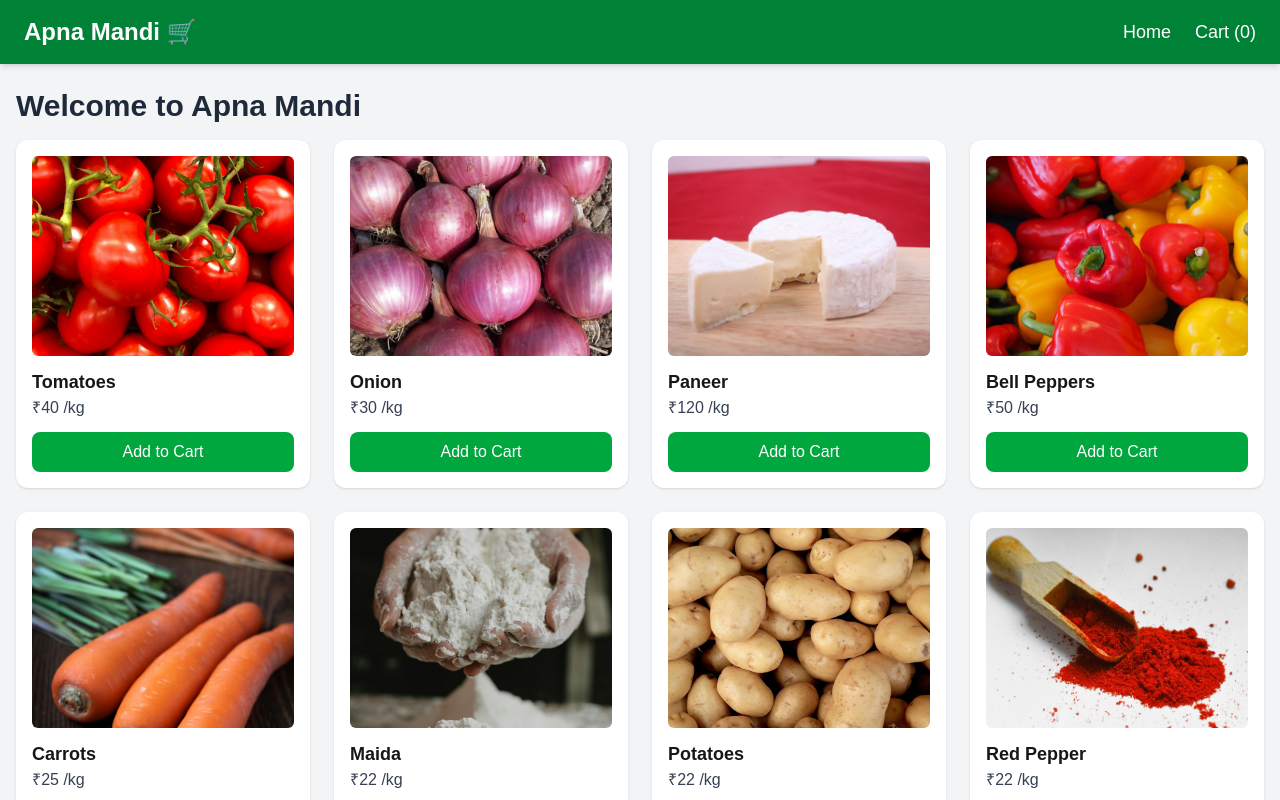
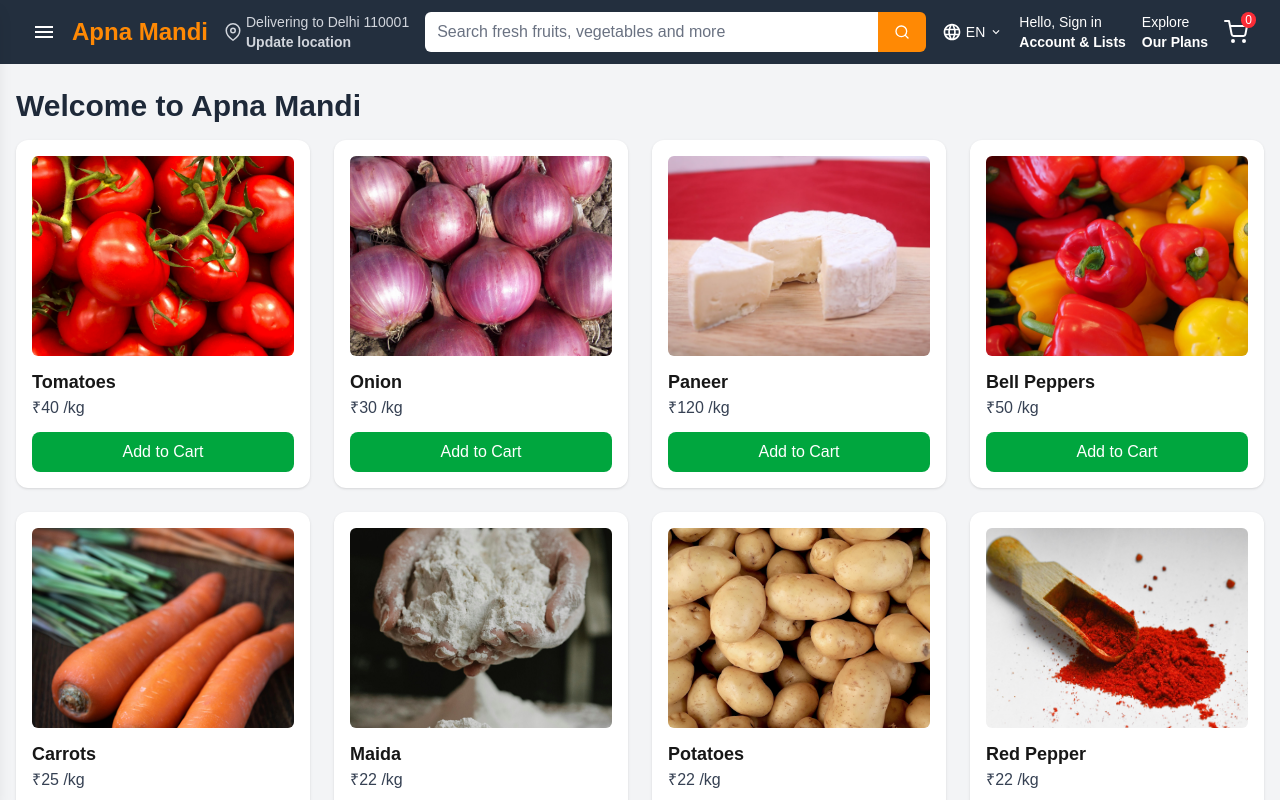
Before and after one commit to Deepansh005/apna-mandi, a Next.js app: page /dashboard in a window 1280 px wide. Shown: the top 800 px of the page. Built offline with nearby package versions, Linux system fonts and the light colour scheme.

Commit message:
updated nav-bar

```diff
--- a/app/dashboard/page.tsx
+++ b/app/dashboard/page.tsx
@@ -2,7 +2,8 @@
 
 import React, { useState } from 'react';
 import Image from 'next/image';
-import Link from 'next/link';
+import { FiMapPin, FiSearch, FiShoppingCart, FiUser, FiX } from 'react-icons/fi';
+import { MdLanguage, MdMenu, MdKeyboardArrowDown, MdKeyboardArrowUp } from 'react-icons/md';
 
 interface Product {
   id: number;
@@ -12,105 +13,178 @@ interface Product {
 }
 
 const products: Product[] = [
-  {
-    id: 1,
-    name: 'Tomatoes',
-    price: 40,
-    image:'/pexels-julia-nagy-568948-1327838.jpg',
-  },
-  {
-    id: 2,
-    name: 'Onion',
-    price: 30,
-    image:
-      '/onion-1430062_1280.jpg',
-  },
-  {
-    id: 3,
-    name: 'Paneer',
-    price: 120,
-    image:
-      'cheese-630511_1280.jpg',
-  },
-  {
-    id: 4,
-    name: 'Bell Peppers',
-    price: 50,
-    image:
-      'bell-peppers-499068_1280.jpg',
-  },
-  {
-    id: 5,
-    name: 'Carrots',
-    price: 25,
-    image:
-      'pexels-chokniti-khongchum-1197604-2280550.jpg',
-  },
-  {
-    id: 6,
-    name: 'Maida',
-    price: 22,
-    image:
-      'pexels-klaus-nielsen-6287581.jpg',
-  },
-  {
-    id: 7,
-    name: 'Potatoes',
-    price: 22,
-    image:
-      'pexels-victorino-2286776.jpg',
-  },
-  {
-    id: 8,
-    name: 'Red Pepper',
-    price: 22,
-    image:
-      'red-pepper-7247194_1280.jpg',
-  },
-  {
-    id: 9,
-    name: 'Noodles',
-    price: 22,
-    image:
-      '/noodles.jpg',
-  },
+  { id: 1, name: 'Tomatoes', price: 40, image: '/pexels-julia-nagy-568948-1327838.jpg' },
+  { id: 2, name: 'Onion', price: 30, image: '/onion-1430062_1280.jpg' },
+  { id: 3, name: 'Paneer', price: 120, image: '/cheese-630511_1280.jpg' },
+  { id: 4, name: 'Bell Peppers', price: 50, image: '/bell-peppers-499068_1280.jpg' },
+  { id: 5, name: 'Carrots', price: 25, image: '/pexels-chokniti-khongchum-1197604-2280550.jpg' },
+  { id: 6, name: 'Maida', price: 22, image: '/pexels-klaus-nielsen-6287581.jpg' },
+  { id: 7, name: 'Potatoes', price: 22, image: '/pexels-victorino-2286776.jpg' },
+  { id: 8, name: 'Red Pepper', price: 22, image: '/red-pepper-7247194_1280.jpg' },
+  { id: 9, name: 'Noodles', price: 22, image: '/noodles.jpg' },
 ];
 
-export default function ApnaMandiPage() {
+const languages = ['English', 'Hindi', 'Marathi', 'Telugu'];
+
+export default function ApnaMandiDashboard() {
   const [cart, setCart] = useState<Product[]>([]);
+  const [sidebarOpen, setSidebarOpen] = useState(false);
+  const [langDropdownOpen, setLangDropdownOpen] = useState(false);
+  const [selectedLang, setSelectedLang] = useState('English');
 
   const addToCart = (product: Product) => {
     setCart((prev) => [...prev, product]);
   };
 
   return (
-    <div className="bg-gray-100 min-h-screen">
+    <div className={`bg-gray-100 min-h-screen ${sidebarOpen ? 'overflow-hidden' : ''}`}>
       {/* Navbar */}
-      <nav className="bg-green-700 text-white px-6 py-4 shadow-md">
-        <div className="max-w-7xl mx-auto flex items-center justify-between">
-          <div className="text-2xl font-bold">Apna Mandi 🛒</div>
-          <div className="flex gap-6 text-lg">
-            <a href="#" className="hover:text-yellow-300">Home</a>
-            <a href="#" className="hover:text-yellow-300">Cart ({cart.length})</a>
+      <nav className="bg-[#232f3e] text-white px-4 md:px-8 py-3 flex items-center justify-between sticky top-0 z-50">
+        {/* Left Side */}
+        <div className="flex items-center gap-4">
+          <button onClick={() => setSidebarOpen(true)} className="text-white">
+            <MdMenu size={24} />
+          </button>
+          <div className="text-2xl font-bold text-orange-400">Apna Mandi</div>
+          <div className="hidden md:flex items-center text-sm text-gray-300">
+            <FiMapPin className="mr-1 text-lg" />
+            <div>
+              <div>Delivering to Delhi 110001</div>
+              <div className="font-semibold hover:text-white cursor-pointer">Update location</div>
+            </div>
+          </div>
+        </div>
+
+        {/* Search */}
+        <div className="flex-grow mx-4 hidden md:flex">
+  <input
+    type="text"
+    placeholder="Search fresh fruits, vegetables and more"
+    className="w-full px-3 py-2 rounded-l-md focus:outline-none text-black bg-white placeholder-gray-500"
+  />
+  <button className="bg-orange-400 px-4 rounded-r-md text-white">
+    <FiSearch />
+  </button>
+</div>
+
+
+        {/* Right */}
+        <div className="flex items-center gap-4 text-sm relative">
+          {/* Language Selector */}
+          <div className="relative cursor-pointer">
+            <div className="flex items-center gap-1" onClick={() => setLangDropdownOpen(!langDropdownOpen)}>
+              <MdLanguage className="text-xl" />
+              <span>{selectedLang.slice(0, 2).toUpperCase()}</span>
+              {langDropdownOpen ? <MdKeyboardArrowUp /> : <MdKeyboardArrowDown />}
+            </div>
+            {langDropdownOpen && (
+              <div className="absolute bg-white text-black top-8 right-0 rounded shadow z-50">
+                {languages.map((lang) => (
+                  <div
+                    key={lang}
+                    onClick={() => {
+                      setSelectedLang(lang);
+                      setLangDropdownOpen(false);
+                    }}
+                    className="px-3 py-2 hover:bg-gray-100 cursor-pointer"
+                  >
+                    {lang}
+                  </div>
+                ))}
+              </div>
+            )}
+          </div>
+
+          <div className="hover:underline cursor-pointer">
+            <div>Hello, Sign in</div>
+            <div className="font-bold">Account & Lists</div>
+          </div>
+
+          <div className="hover:underline cursor-pointer">
+            <div>Explore</div>
+            <div className="font-bold">Our Plans</div>
+          </div>
+
+          <div className="relative cursor-pointer">
+            <FiShoppingCart size={24} />
+            <span className="absolute -top-2 -right-2 text-xs bg-red-500 rounded-full px-1">
+              {cart.length}
+            </span>
           </div>
         </div>
       </nav>
 
-      {/* Hero & Products */}
-      <div className="max-w-7xl mx-auto px-4 py-6">
-        <h1 className="text-3xl font-bold mb-4 text-gray-800">
-          Welcome to Apna Mandi
-        </h1>
+      {/* Sidebar */}
+      <div
+        className={`fixed top-0 left-0 h-full bg-white shadow-lg z-50 w-72 transform ${
+          sidebarOpen ? 'translate-x-0' : '-translate-x-full'
+        } transition-transform duration-300 ease-in-out`}
+      >
+        <div className="bg-[#232f3e] text-white p-4 flex justify-between items-center">
+          <div className="flex items-center space-x-2">
+            <FiUser className="text-xl" />
+            <p className="font-semibold">Hello, Sign in</p>
+          </div>
+          <button onClick={() => setSidebarOpen(false)} className="text-white text-xl">
+            <FiX />
+          </button>
+        </div>
+
+        <div className="p-4 space-y-4 text-sm">
+          <div>
+            <h3 className="font-bold text-gray-700 mb-2">Fresh Picks</h3>
+            <ul className="space-y-2">
+              <li className="flex items-center space-x-2">
+                <Image src="/vegetables.jpg" alt="Vegetables" width={24} height={24} />
+                <span>Vegetables</span>
+              </li>
+              <li className="flex items-center space-x-2">
+                <Image src="/fruits.jpg" alt="Fruits" width={24} height={24} />
+                <span>Fruits</span>
+              </li>
+              <li>Organic Produce</li>
+            </ul>
+          </div>
+
+          <div>
+            <h3 className="font-bold text-gray-700 mb-2">Bulk Buying</h3>
+            <ul className="space-y-2">
+              <li>Vendor Orders</li>
+              <li>Subscription Plans</li>
+              <li>Monthly Combos</li>
+            </ul>
+          </div>
+
+          <div>
+            <h3 className="font-semibold text-gray-700 mb-2">Help & Info</h3>
+            <ul className="space-y-2">
+              <li>Track Orders</li>
+              <li>Customer Service</li>
+              <li>Explore Plans</li>
+            </ul>
+          </div>
+        </div>
+      </div>
+
+      {/* Backdrop when sidebar open */}
+      {sidebarOpen && (
+        <div
+          className="fixed inset-0 bg-black bg-opacity-400 backdrop-sm z-40"
+          onClick={() => setSidebarOpen(false)}
+        ></div>
+      )}
+
+      {/* Main Dashboard */}
+      <main className="max-w-7xl mx-auto px-4 py-6">
+        <h1 className="text-3xl font-bold mb-4 text-gray-800">Welcome to Apna Mandi</h1>
         <div className="grid grid-cols-2 md:grid-cols-3 lg:grid-cols-4 gap-6">
           {products.map((product) => (
             <div
               key={product.id}
-  // 👇 1. Make the card a vertical flex container
               className="flex flex-col bg-white p-4 rounded-xl shadow hover:shadow-xl transform hover:scale-105 transition-all"
             >
-  {/* 👇 2. Wrap content in a div that can grow */}
               <div className="flex-grow">
-    <img
+                <Image
                   src={product.image}
                   alt={product.name}
                   width={300}
@@ -120,8 +194,6 @@ key={product.id}
                 <h2 className="font-semibold text-lg">{product.name}</h2>
                 <p className="text-gray-700 font-medium">₹{product.price} /kg</p>
               </div>
-
-  {/* This button will now be pushed to the bottom */}
               <button
                 onClick={() => addToCart(product)}
                 className="mt-3 bg-green-600 hover:bg-green-700 text-white w-full py-2 rounded-lg transition"
@@ -131,26 +203,7 @@ key={product.id}
             </div>
           ))}
         </div>
-      </div>
-
-      {/* Cart Summary */}
-      <div className="max-w-2xl mx-auto mt-10 bg-white p-6 rounded-xl shadow">
-        <h2 className="text-2xl font-semibold mb-4 text-green-800">
-          Your Cart ({cart.length})
-        </h2>
-        {cart.length === 0 ? (
-          <p className="text-gray-600">Your cart is empty.</p>
-        ) : (
-          <ul className="space-y-2">
-            {cart.map((item, index) => (
-              <li key={index} className="flex justify-between border-b pb-1">
-                <span>{item.name}</span>
-                <span className="font-medium text-green-700">₹{item.price}</span>
-              </li>
-            ))}
-          </ul>
-        )}
-      </div>
+      </main>
     </div>
   );
 }
--- a/package.json
+++ b/package.json
@@ -13,7 +13,8 @@
     "@supabase/supabase-js": "^2.52.1",
     "next": "15.4.4",
     "react": "19.1.0",
-    "react-dom": "19.1.0"
+    "react-dom": "19.1.0",
+    "react-icons": "^5.5.0"
   },
   "devDependencies": {
     "@eslint/eslintrc": "^3",
@@ -26,5 +27,4 @@
     "tailwindcss": "^4",
     "typescript": "^5"
   }
-
 }
```
Also changed, not shown: 1 other file (tests, documents, lock files or other folders). Lines whose indentation alone changed are shown as unchanged.
